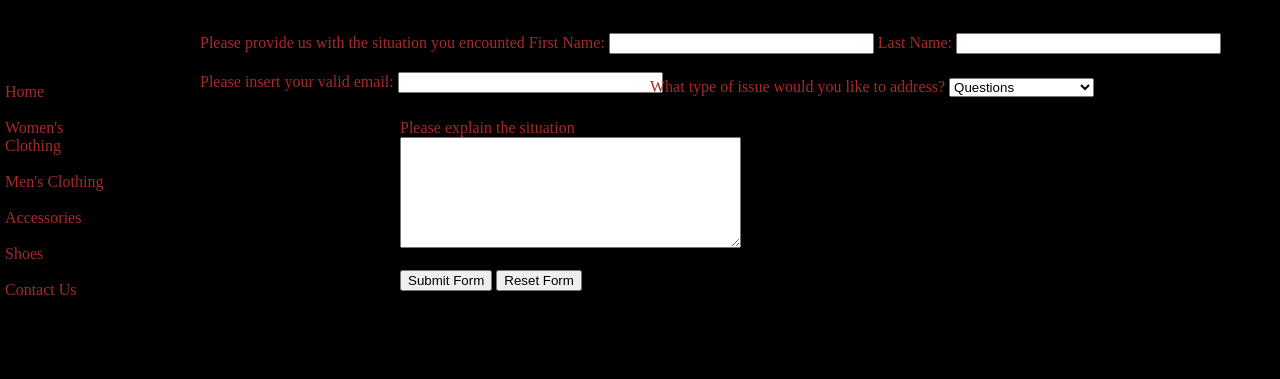
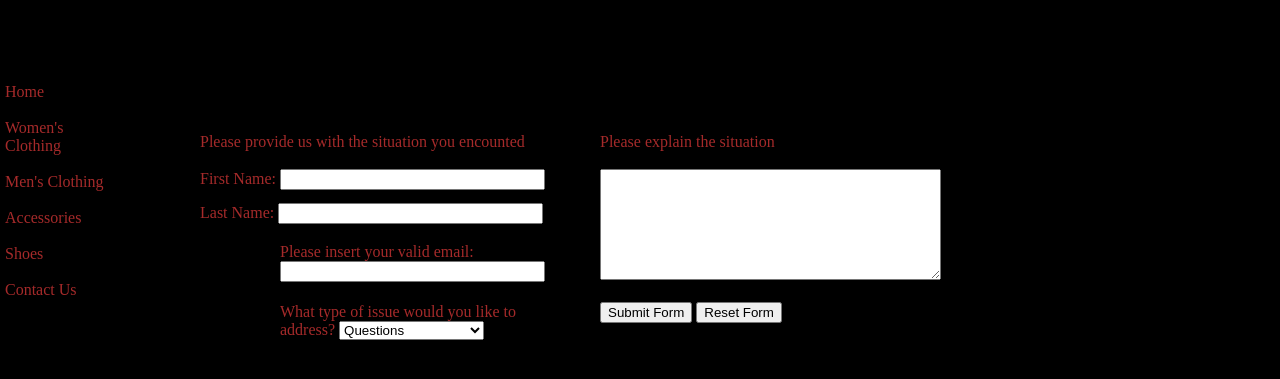
Before and after one commit to HeyTim85/HeyTim85.github.io, a plain HTML site: page Contact.htm in a window 1280 px wide. Shown: the part 317-696 px from the top of the page. Drawn offline with Linux system fonts and the light colour scheme.

Commit message:
Contact changes

```diff
--- a/Contact.htm
+++ b/Contact.htm
@@ -52,33 +52,36 @@ Block comment
 	</p2>
 
 	<p10>
-					Please provide us with the situation you encounted
-
+					Please provide us with the situation you encounted</br>
+					</br>
 		<label> First Name:
 		<input type ="text" name = "first name"
 			size= "30" /> </label>
+	</p10>
+	<p11>
 		<label> Last Name:
 		<input type ="text" name = "last name"
 			size= "30" /> </label>
-		<br>
-		<br>
+
+	<p12>
 		<label> Please insert your valid email:
 		<input type ="text" name = "email address"
 			size= "30" /> </label>
 
-	</p10>
-	<p11>
+	</p12>
+	<p13>
 		<label>What type of issue would you like to address?
 			<select name = "">
 				<option> Questions </option>
 				<option> Problem </option>
 				<option> Order Status Update </option>
 				</select>
-	</p11>
+	</p13>
 
-	<p12>
-		<br /> <br />
+	<p14>
+
 		<label> Please explain the situation <br />
+		<br>
     	 <textarea name="Concerns" rows="7" cols="40">
 	     </textarea>
 
@@ -87,7 +90,7 @@ Block comment
 		 <input type = "submit" value ="Submit Form">
 		 <input type = "reset" value ="Reset Form">
 
-	</p12>
+	</p14>
 
 
 
--- a/Style.css
+++ b/Style.css
@@ -118,19 +118,9 @@ p9
 p10
 {
 		position: absolute;
-		top: 600px;
+		top: 450px;
 		left: 200px;
-		width: 300px
-		background-color: black;
-		color: brown;
-}
-
-p10
-{
-		position: absolute;
-		top: 350px;
-		left: 200px;
-		width: 300px
+		width: 10px
 		background-color: black;
 		color: brown;
 }
@@ -138,9 +128,9 @@ p10
 p11
 {
 		position: absolute;
-		top: 395px;
-		left: 650px;
-		width: 300px
+		top: 520px;
+		left: 200px;
+		width: 30px
 		background-color: black;
 		color: brown;
 }
@@ -148,12 +138,43 @@ p11
 p12
 {
 		position: absolute;
-		top: 400px;
+		top: 40px;
+		left: 80px;
+		width: 30px
+		background-color: black;
+		color: brown;
+}
+
+p13
+{
+		position: absolute;
+		top: 100px;
+		left: 80px;
+		width: 10px
+		background-color: black;
+		color: brown;
+}
+
+p14
+{
+		position: absolute;
+		top: -70px;
 		left: 400px;
 		width: 400px
 		background-color: black;
 		color: brown;
 }
+
+p15
+{
+		position: absolute;
+		top: 500px;
+		left: 400px;
+		width: 400px
+		background-color: black;
+		color: brown;
+}
+
 
 body {
 			background-color: black;
```
